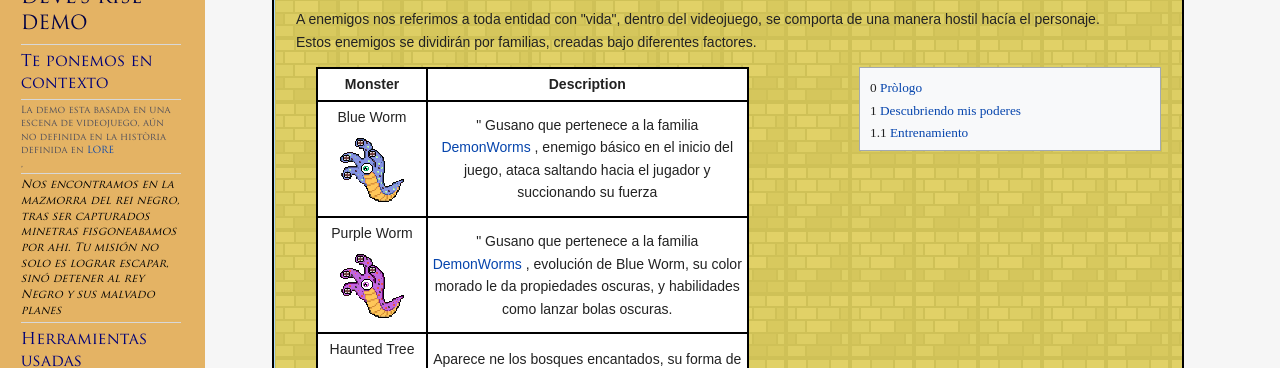
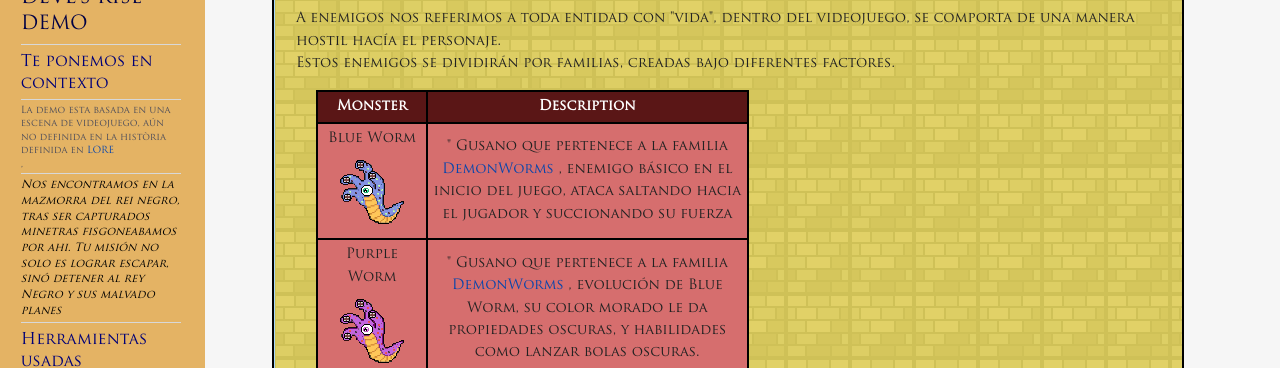
Before and after one commit to TTanto/devil-s_rise_wiki, a plain HTML site: page WEB/characters_module/hostile_chars.html in a window 1280 px wide. Shown: the part 361-729 px from the top of the page. Drawn offline with Linux system fonts and the light colour scheme; files whose address does not match are found by name.

Commit message:
version 1.3

```diff
--- a/WEB/characters_module/hostile_chars.html
+++ b/WEB/characters_module/hostile_chars.html
@@ -68,7 +68,7 @@
 						</div>
 						<div class="module_items">
 							<img src="../img/libro.png">
-							<a href="items.html">ITEMS</a>
+							<a href="../items.html">ITEMS</a>
 						</div>
 						<div class="module_characters">
 							<img src="../img/aaangel.png">
@@ -100,20 +100,8 @@
 							Estos enemigos se dividirán por familias, creadas bajo diferentes factores. </p>
 					</div>
 
-					<div class="contentsLore" style="float:right" >
-						<div class="index_lore"></div>
-							<ul>
-							<li><span>0 </span> <a href="#prologue">Pròlogo</a></li>
-							<li><span>1</span><a href="#chapter1"> Descubriendo mis poderes</a> </li>
-						 	<li><span>1.1</span> <a href="#ch1_1_Training"> Entrenamiento</a> </li>
-
-
-
-						</ul>
-					</div>
-
 					<table class="all_enemies_table">
-						<thead>
+						<thead id="header_enemies_table">
 							<th width="100px">Monster</th>
 							<th>Description</th>
 						</thead>
--- a/WEB/styleWiki.css
+++ b/WEB/styleWiki.css
@@ -313,6 +313,8 @@ Estilo de los Módulos
 
 #items_table_header{
 	background-color: rgb(134, 68, 29);
+	color:#FFF;
+	text-align: center;
 }
 #weapons{
 	font-size: small;
@@ -343,6 +345,7 @@ Estilo de los Módulos
 	border-left: 1px solid #a7d7f9;
 	background-color:#eede65de;
 	line-height: 1.6;
+	font-family:"text";
 	font-size: 0.875em;
 	border-top: 1px solid #a7d7f9;
 	border-bottom: 1px solid #a7d7f9;
@@ -573,6 +576,7 @@ Estilo de los Módulos
 #title_hostile{
 	display:block;
 	position:relative;
+	text-align: center;
 }
 .friendly_char{
 	display: inline-block;
@@ -599,7 +603,7 @@ Estilo de los Módulos
     margin-right: 35px;
 	border: 5px solid #f7f6;
 	background-color: #932;
-	font-size: 95%;
+	font-size: 95%;ti
 	position: relative;
 	line-height: 1.7em;
 	width: 250px;
@@ -620,10 +624,16 @@ table{
 	border-spacing:2px;
 
 }
+#header_enemies_table{
+	background-color: rgb(90, 22, 22);
+	color: #FFF;
+}
+
 .all_enemies_table tbody{
     display: table-row-group;
     vertical-align: middle;
-    border-color: inherit;
+	border-color: inherit;
+	background-color: rgb(214, 110, 110);;
 }
 #sprite_img{
 	image-rendering: pixelated;
```
